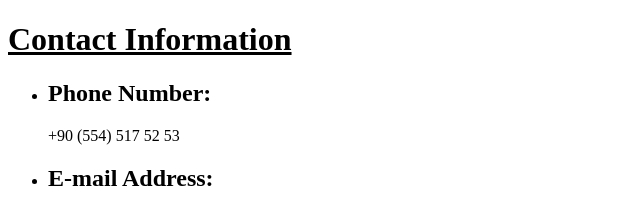
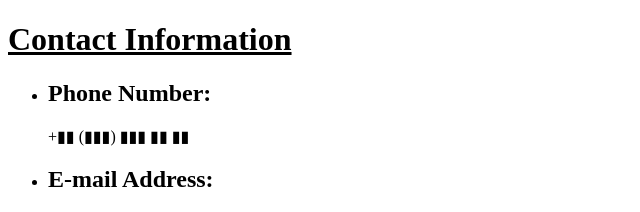
Before and after one commit to Emriel/udemy-cv-exercise, a plain HTML site: page public/contact.html in a window 1280 px wide. Shown: the top 212 px of the page, without its empty margins (0-640 px from the left). Drawn offline with Linux system fonts and the light colour scheme.

Commit message:
Update contact.html

```diff
--- a/public/contact.html
+++ b/public/contact.html
@@ -13,7 +13,7 @@
         <h1>Contact Information</h1>
         <ul>
             <li><h2>Phone Number:</h2>
-                <p>+90 (554) 517 52 53</p></li>
+                <p>+▮▮ (▮▮▮) ▮▮▮ ▮▮ ▮▮</p></li>
             <li><h2>E-mail Address:</h2>
                 <p>emirhan93@windowslive.com</p></li>
             <li><h2>LinkedIn Profile:</h2>
```
